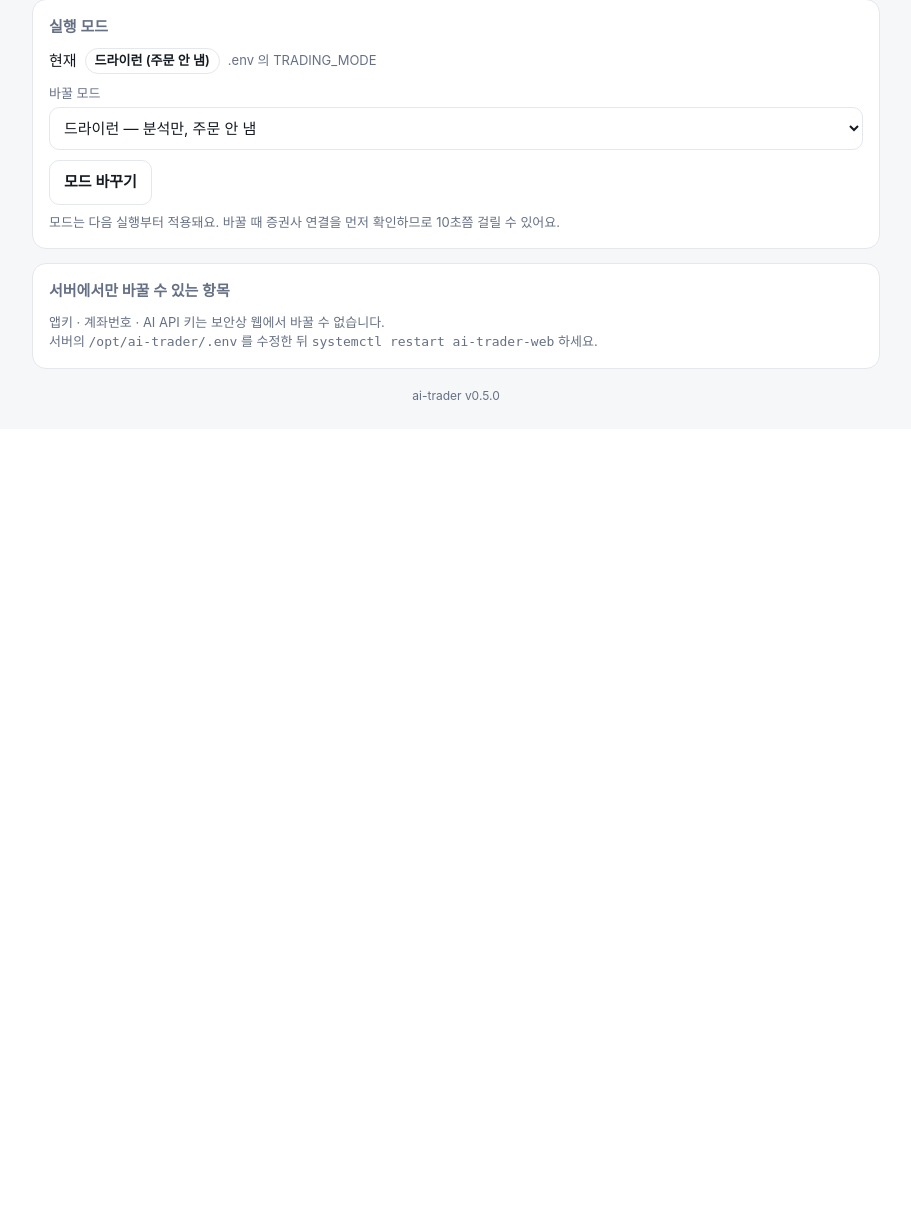
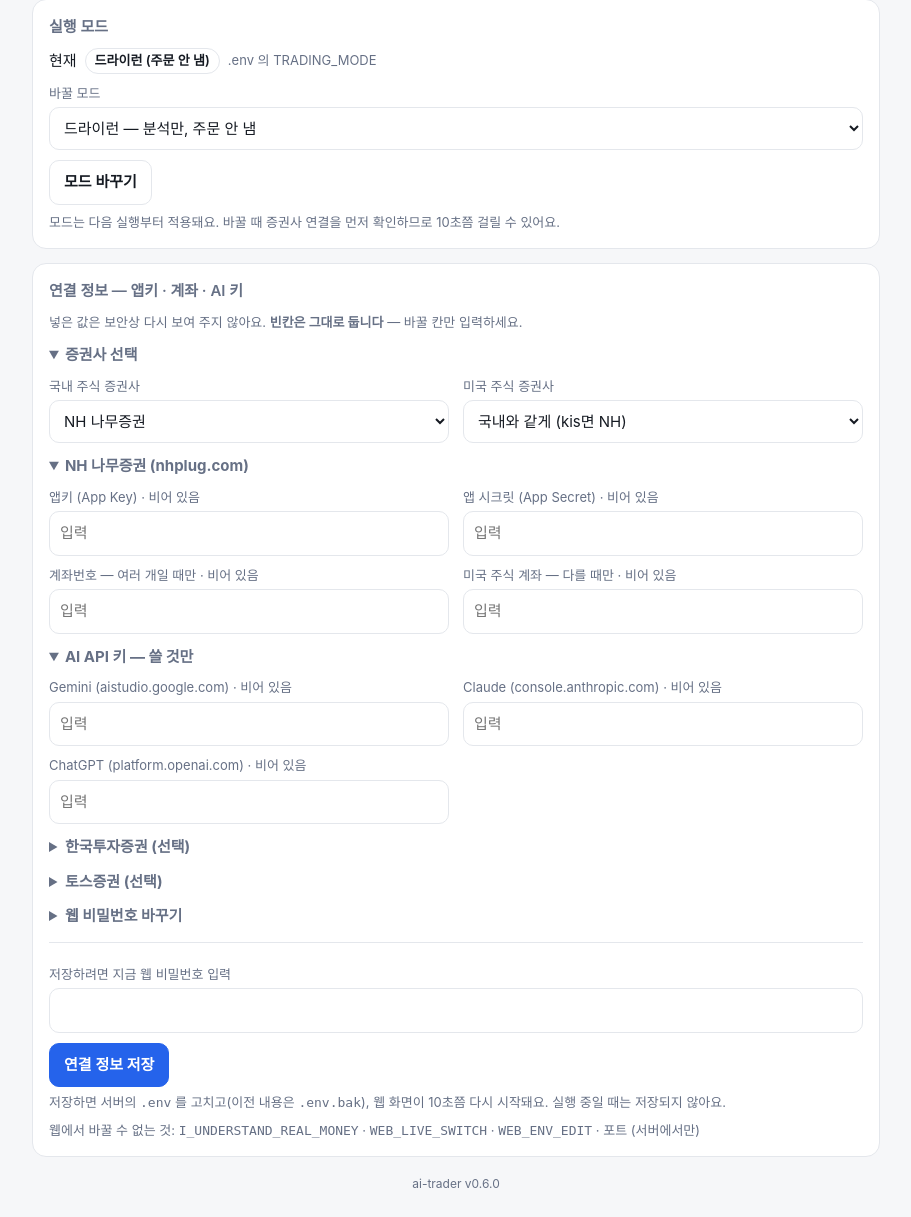
Before and after one commit to kwon2288/ai-trader, a Flask app: page /settings in a window 1280 px wide. Shown: the part 2034-3251 px from the top of the page, without its empty margins (184-1095 px from the left). Before the commit the page ends 2434 px from the top, so only its background shows below. Run offline with Flask 3, Linux system fonts and the light colour scheme; the visitor is signed in with stand-in values (Sample User, id 1); parts of the project's set-up code (start-up, migrations or seed data) failed here and were passed over.

Commit message:
v0.6.0: 웹에서 연결 정보(앱키·계좌·AI 키·웹 비밀번호) 입력
- 설정 → 연결 정보. 저장 시 현재 비밀번호 재입력, 값은 다시 보여 주지 않음
- .env 주석·순서 유지, .env.bak 백업, 권한 600, 저장 후 웹 자동 재시작
- WEB_ENV_EDIT=off 로 차단, 안전장치 키는 웹에서 변경 불가
- run.py passwd 추가, .env 줄 끝 주석을 값으로 읽던 문제 수정

Co-Authored-By: Claude Opus 5.5 <noreply@anthropic.com>
Claude-Session: https://claude.ai/code/session_01RjPR8CwG39svzh34zzi5aa

```diff
--- a/trader/__init__.py
+++ b/trader/__init__.py
@@ -1,2 +1,2 @@
 """AI 자동매매 — NH투자증권(나무)·한국투자증권·토스증권 Open API + Claude/Gemini/ChatGPT."""
-__version__ = "0.5.0"
+__version__ = "0.6.0"
--- a/trader/config.py
+++ b/trader/config.py
@@ -19,7 +19,10 @@ def _load_dotenv(path: Path) -> None:
         if not line or line.startswith("#") or "=" not in line:
             continue
         k, v = line.split("=", 1)
-        os.environ.setdefault(k.strip(), v.strip().strip('"').strip("'"))
+        v = v.strip()
+        if v[:1] not in ('"', "'"):
+            v = v.split(" #", 1)[0].strip()        # 줄 끝 주석 (KEY=값   # 설명) 제거
+        os.environ.setdefault(k.strip(), v.strip('"').strip("'"))
 
 
 @dataclass
--- a/web/app.py
+++ b/web/app.py
@@ -3,7 +3,9 @@
   .venv/bin/python -m web.app          # http://<LXC IP>:8080
   .env 의 WEB_PASSWORD 로 로그인합니다.
 
-보안상 웹에서 할 수 없는 일: 앱키·계좌번호 변경 (서버의 .env 에서만).
+앱키·계좌·AI 키도 웹(설정 → 연결 정보)에서 넣을 수 있다. 값은 화면에 다시 보여 주지 않고,
+저장할 때 웹 비밀번호를 다시 묻고, .env 를 백업(.env.bak)한 뒤 웹을 자동 재시작한다.
+(.env 에 WEB_ENV_EDIT=off 면 웹에서 못 바꿈. 안전장치 키들은 웹에서 절대 못 바꿈)
 실계좌 전환은 웹에서 가능하지만 비밀번호 재입력 + 확인 문구 + 연결 확인을 거친다
 (.env 에 WEB_LIVE_SWITCH=off 면 웹에서 실계좌로 못 바꿈).
 """
@@ -249,6 +251,7 @@ def settings():
     us_broker = broker_name(cfg().for_market("us"))
     from trader.analyst import PROVIDERS, available
     return render_template("settings.html", c=cfg(), fields=fields,
+                           env_groups=_env_view(), web_env=_web_env_edit(),
                            mode_label=MODE_LABEL, live_phrase=LIVE_PHRASE, web_live=_web_live_switch(),
                            env_mode=os.environ.get("TRADING_MODE", "dry").strip().lower(), raw=raw, auto_fields=auto_fields,
                            us_fields=us_fields, us=us_raw, us_broker=us_broker,
@@ -339,6 +342,139 @@ def change_mode():
     return redirect(url_for("settings"))
 
 
+# ── 연결 정보 (.env) ─────────────────────────────────────
+# (키, 이름, 종류) 종류: secret=값 숨김 · id=끝 4자리만 · plain=그대로
+ENV_GROUPS = [
+    ("증권사 선택", "broker", [
+        ("BROKER", "국내 주식 증권사", "choice:nh=NH 나무증권,kis=한국투자증권,toss=토스증권"),
+        ("BROKER_US", "미국 주식 증권사", "choice:=국내와 같게 (kis면 NH),nh=NH 나무증권,toss=토스증권"),
+    ]),
+    ("NH 나무증권 (nhplug.com)", "nh", [
+        ("NHPLUG_APP_KEY", "앱키 (App Key)", "id"),
+        ("NHPLUG_APP_SECRET", "앱 시크릿 (App Secret)", "secret"),
+        ("NHPLUG_ACCOUNT", "계좌번호 — 여러 개일 때만", "id"),
+        ("NHPLUG_ACCOUNT_US", "미국 주식 계좌 — 다를 때만", "id"),
+    ]),
+    ("AI API 키 — 쓸 것만", "ai", [
+        ("GEMINI_API_KEY", "Gemini (aistudio.google.com)", "secret"),
+        ("ANTHROPIC_API_KEY", "Claude (console.anthropic.com)", "secret"),
+        ("OPENAI_API_KEY", "ChatGPT (platform.openai.com)", "secret"),
+    ]),
+    ("한국투자증권 (선택)", "kis", [
+        ("KIS_APP_KEY", "모의투자 앱키", "id"),
+        ("KIS_APP_SECRET", "모의투자 앱 시크릿", "secret"),
+        ("KIS_ACCOUNT", "모의투자 계좌 (12345678-01)", "id"),
+        ("KIS_LIVE_APP_KEY", "실전 앱키", "id"),
+        ("KIS_LIVE_APP_SECRET", "실전 앱 시크릿", "secret"),
+        ("KIS_LIVE_ACCOUNT", "실전 계좌", "id"),
+    ]),
+    ("토스증권 (선택)", "toss", [
+        ("TOSS_CLIENT_ID", "Client ID", "id"),
+        ("TOSS_CLIENT_SECRET", "Client Secret", "secret"),
+        ("TOSS_ACCOUNT_SEQ", "accountSeq — 여러 계좌일 때만", "plain"),
+    ]),
+]
+ENV_KEYS = {k: kind for _t, _g, items in ENV_GROUPS for k, _l, kind in items}
+
+
+def _web_env_edit() -> bool:
+    return os.environ.get("WEB_ENV_EDIT", "on").strip().lower() not in ("off", "no", "0", "false")
+
+
+def _env_view() -> list:
+    from trader import envfile
+    cur = envfile.read()
+    groups = []
+    for title, gid, items in ENV_GROUPS:
+        rows = []
+        for k, label, kind in items:
+            v = cur.get(k, "")
+            if kind.startswith("choice:"):
+                opts = [tuple(o.split("=", 1)) for o in kind[7:].split(",")]
+                rows.append({"key": k, "label": label, "kind": "choice", "value": v, "options": opts})
+                continue
+            shown = ("" if not v else "설정됨 ✅" if kind == "secret"
+                     else ("•••• " + v[-4:]) if kind == "id" and len(v) > 4 else v)
+            rows.append({"key": k, "label": label, "kind": kind, "set": bool(v), "shown": shown})
+        groups.append({"title": title, "id": gid, "rows": rows})
+    return groups
+
+
+def _restart_soon():
+    """systemd 가 다시 띄우도록 잠시 뒤 종료 → 바뀐 .env 를 웹·증권사 모듈 모두 새로 읽는다."""
+    if app.config.get("TESTING"):
+        return
+    threading.Timer(1.5, lambda: os._exit(3)).start()
+
+
+@app.post("/env")
+@login_required
+def change_env():
+    from trader import envfile
+    c = cfg()
+    if not _web_env_edit():
+        flash("웹에서 연결 정보 변경이 꺼져 있습니다 (.env 의 WEB_ENV_EDIT=off).", "err")
+        return redirect(url_for("settings"))
+    pw = os.environ.get("WEB_PASSWORD", "")
+    if not (pw and hmac.compare_digest(request.form.get("current_password", ""), pw)):
+        time.sleep(1.0)
+        flash("현재 웹 비밀번호가 맞지 않아 저장하지 않았습니다.", "err")
+        return redirect(url_for("settings") + "#env")
+    if _busy(c):
+        flash("실행 중에는 저장할 수 없습니다. 끝난 뒤 다시 시도하세요.", "err")
+        return redirect(url_for("settings") + "#env")
+    changes, errs = {}, []
+    cur = envfile.read()
+    for k, kind in ENV_KEYS.items():
+        if request.form.get(f"clear_{k}"):
+            if k in cur:
+                changes[k] = None
+            continue
+        v = (request.form.get(k) or "").strip()
+        if kind.startswith("choice:"):
+            allowed = [o.split("=", 1)[0] for o in kind[7:].split(",")]
+            if v not in allowed:
+                errs.append(f"{k}: 고를 수 없는 값")
+            elif v != cur.get(k, ""):
+                changes[k] = v or None
+            continue
+        if not v:                                    # 빈칸 = 그대로 둠
+            continue
+        e = envfile.check_value(v)
+        if e:
+            errs.append(f"{k}: {e}")
+        elif v != cur.get(k):
+            changes[k] = v
+    new_pw = request.form.get("new_password", "")
+    if new_pw:
+        if len(new_pw) < 8:
+            errs.append("새 웹 비밀번호는 8자 이상이어야 합니다")
+        elif new_pw != request.form.get("new_password2", ""):
+            errs.append("새 웹 비밀번호 두 칸이 다릅니다")
+        elif envfile.check_value(new_pw) or " #" in new_pw:
+            errs.append("새 웹 비밀번호에 따옴표·역슬래시·' #' 은 쓸 수 없습니다")
+        else:
+            changes["WEB_PASSWORD"] = new_pw
+    if errs:
+        for e in errs:
+            flash(e, "err")
+        flash("아무것도 저장하지 않았습니다.", "err")
+        return redirect(url_for("settings") + "#env")
+    if not changes:
+        flash("바뀐 값이 없습니다.", "ok")
+        return redirect(url_for("settings") + "#env")
+    envfile.update(changes)
+    for k, v in changes.items():                 # 지금 프로세스에도 바로 반영
+        if v is None:
+            os.environ.pop(k, None)
+        else:
+            os.environ[k] = v
+    names = ", ".join(sorted("웹 비밀번호" if k == "WEB_PASSWORD" else k for k in changes))
+    Journal(c.db_path).add_log(c.ledger, "env", "web", f"연결 정보 변경: {names}")
+    _restart_soon()
+    return render_template("restarting.html", names=names)
+
+
 # ── 동작 ───────────────────────────────────────────────
 @app.post("/action/<name>")
 @login_required
@@ -379,7 +515,7 @@ def api_status():
 
 def main():
     if not os.environ.get("WEB_PASSWORD") or len(os.environ["WEB_PASSWORD"]) < 8:
-        sys.exit(".env 에 WEB_PASSWORD 를 8자 이상으로 설정하세요.")
+        sys.exit("웹 비밀번호가 없습니다 → .venv/bin/python run.py passwd  (또는 .env 에 WEB_PASSWORD 를 8자 이상)")
     host = os.environ.get("WEB_HOST", "0.0.0.0")
     port = int(os.environ.get("WEB_PORT", "8080"))
     from waitress import serve
--- a/web/templates/_macros.html
+++ b/web/templates/_macros.html
@@ -41,7 +41,7 @@
 
 {% macro log_item(l) %}
 <details>
-  <summary>{{ l.ts[5:16].replace('T',' ') }} · {{ '🇺🇸 ' if l.mode and l.mode.endswith('_us') }}{{ {'trade':'매매','analyze':'분석','scan':'종목검색','mode':'모드 변경'}.get(l.kind, l.kind) }}
+  <summary>{{ l.ts[5:16].replace('T',' ') }} · {{ '🇺🇸 ' if l.mode and l.mode.endswith('_us') }}{{ {'trade':'매매','analyze':'분석','scan':'종목검색','mode':'모드 변경','env':'연결 정보'}.get(l.kind, l.kind) }}
     · {{ {'timer':'자동','web':'웹','cli':'명령줄'}.get(l.source, l.source) }}</summary>
   <pre>{{ l.output }}</pre>
 </details>
--- a/web/templates/settings.html
+++ b/web/templates/settings.html
@@ -139,12 +139,56 @@
   </div>
 </div>
 
-<div class="card">
-  <h2>서버에서만 바꿀 수 있는 항목</h2>
-  <div class="mute">
-    앱키 · 계좌번호 · AI API 키는 보안상 웹에서 바꿀 수 없습니다.<br>
-    서버의 <code>/opt/ai-trader/.env</code> 를 수정한 뒤 <code>systemctl restart ai-trader-web</code> 하세요.
-  </div>
+<div class="card" id="env">
+  <h2>연결 정보 — 앱키 · 계좌 · AI 키</h2>
+  {% if web_env %}
+  <form method="post" action="{{ url_for('change_env') }}" id="envform" autocomplete="off">
+    <div class="mute">넣은 값은 보안상 다시 보여 주지 않아요. <b>빈칸은 그대로 둡니다</b> — 바꿀 칸만 입력하세요.</div>
+    {% for g in env_groups %}
+    <details {{ 'open' if g.id in ('broker', 'nh', 'ai') }} style="margin-top:12px">
+      <summary><b>{{ g.title }}</b></summary>
+      <div class="grid2">
+      {% for r in g.rows %}
+        <div><label for="env_{{ r.key }}">{{ r.label }}
+          {% if r.kind != 'choice' %}<span class="mute">· {{ r.shown or '비어 있음' }}</span>{% endif %}</label>
+        {% if r.kind == 'choice' %}
+          <select id="env_{{ r.key }}" name="{{ r.key }}">
+          {% for v, t in r.options %}<option value="{{ v }}" {{ 'selected' if r.value == v }}>{{ t }}</option>{% endfor %}
+          </select>
+        {% else %}
+          <input id="env_{{ r.key }}" name="{{ r.key }}" {{ 'type=password' if r.kind == 'secret' }}
+                 autocomplete="new-password" spellcheck="false"
+                 placeholder="{{ '바꿀 때만 입력' if r.set else '입력' }}">
+          {% if r.set %}<label style="display:flex;gap:6px;align-items:center;margin-top:4px;font-size:12px">
+            <input type="checkbox" name="clear_{{ r.key }}" style="width:auto"> 지우기</label>{% endif %}
+        {% endif %}
+        </div>
+      {% endfor %}
+      </div>
+    </details>
+    {% endfor %}
+    <details style="margin-top:12px">
+      <summary><b>웹 비밀번호 바꾸기</b></summary>
+      <div class="grid2">
+        <div><label for="new_password">새 비밀번호 (8자 이상)</label>
+          <input id="new_password" name="new_password" type="password" autocomplete="new-password"></div>
+        <div><label for="new_password2">새 비밀번호 확인</label>
+          <input id="new_password2" name="new_password2" type="password" autocomplete="new-password"></div>
+      </div>
+    </details>
+    <div style="margin-top:14px;padding-top:12px;border-top:1px solid var(--line,#ddd)">
+      <label for="current_password">저장하려면 지금 웹 비밀번호 입력</label>
+      <input id="current_password" name="current_password" type="password" autocomplete="current-password" required>
+      <div class="row" style="margin-top:10px"><button class="btn pri">연결 정보 저장</button></div>
+      <div class="mute" style="margin-top:6px">저장하면 서버의 <code>.env</code> 를 고치고(이전 내용은 <code>.env.bak</code>),
+        웹 화면이 10초쯤 다시 시작돼요. 실행 중일 때는 저장되지 않아요.</div>
+    </div>
+  </form>
+  {% else %}
+  <div class="mute">웹에서 연결 정보 변경이 꺼져 있어요 (<code>.env</code> 의 <code>WEB_ENV_EDIT=off</code>).
+    서버의 <code>/opt/ai-trader/.env</code> 를 직접 고친 뒤 <code>systemctl restart ai-trader-web</code> 하세요.</div>
+  {% endif %}
+  <div class="mute" style="margin-top:8px">웹에서 바꿀 수 없는 것: <code>I_UNDERSTAND_REAL_MONEY</code> · <code>WEB_LIVE_SWITCH</code> · <code>WEB_ENV_EDIT</code> · 포트 (서버에서만)</div>
 </div>
 <script>
 // 실계좌를 고르면 확인 칸을 보여준다
```
Also changed, not shown: run.py (+16 -1 lines), tests/test_env.py (added, +109 -0 lines), trader/envfile.py (added, +82 -0 lines), web/templates/restarting.html (added, +25 -0 lines), CHANGELOG.md, README.md, 2 other files.
